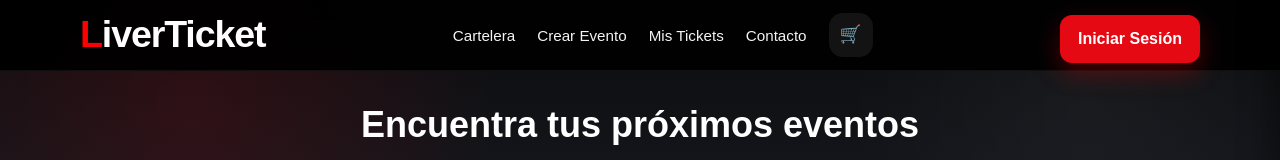
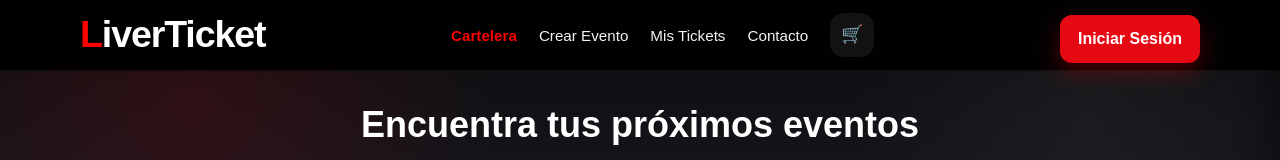
Before and after one commit to liverticket/liverticket, a Next.js app: page / in a window 1280 px wide. Shown: the top 160 px of the page. Built offline with nearby package versions, Linux system fonts and the light colour scheme; no server answers; the database is empty.

Commit message:
cambio de navbar colores

```diff
--- a/app/webpay/retorno/page.js
+++ b/app/webpay/retorno/page.js
@@ -50,6 +50,9 @@ export default function WebpayRetornoPage() {
         if (data.success) {
           localStorage.removeItem(CART_STORAGE_KEY);
           window.dispatchEvent(new Event("liverticket-cart-updated"));
+
+          window.location.href = "/mis-tickets";
+          return;
         }
 
         setResult(data);
--- a/components/Navbar.js
+++ b/components/Navbar.js
@@ -1,6 +1,7 @@
 "use client";
 
 import { useEffect, useRef, useState } from "react";
+import { usePathname } from "next/navigation";
 
 function playNotificationSound() {
   try {
@@ -33,6 +34,8 @@ function playNotificationSound() {
 }
 
 export default function Navbar() {
+  const pathname = usePathname();
+
   const [user, setUser] = useState(null);
   const [userMenuOpen, setUserMenuOpen] = useState(false);
   const [mobileNavOpen, setMobileNavOpen] = useState(false);
@@ -46,6 +49,23 @@ export default function Navbar() {
   const mobileMenuRef = useRef(null);
   const previousPendingCountRef = useRef(null);
   const toastTimeoutRef = useRef(null);
+
+  function isActive(path) {
+    if (path === "/") return pathname === "/";
+    return pathname === path || pathname.startsWith(`${path}/`);
+  }
+
+  function navClass(path) {
+    return isActive(path) ? "active" : "";
+  }
+
+  function cartClass(extraClass = "") {
+    return `cartNavButton ${extraClass} ${isActive("/carrito") ? "activeCart" : ""}`.trim();
+  }
+
+  function mobileNavClass(path) {
+    return isActive(path) ? "activeMobileNav" : "";
+  }
 
   function showToast(message) {
     setToastMessage(message);
@@ -283,15 +303,29 @@ export default function Navbar() {
           </div>
 
           <nav className="navLinks">
-            <a href="/">Cartelera</a>
-            <a href="/crearevento">Crear Evento</a>
+            <a href="/" className={navClass("/")}>
+              Cartelera
+            </a>
 
-            {hasMyEvents && <a href="/mis-eventos">Mis Eventos</a>}
+            <a href="/crearevento" className={navClass("/crearevento")}>
+              Crear Evento
+            </a>
 
-            <a href="/mis-tickets">Mis Tickets</a>
-            <a href="/contacto">Contacto</a>
+            {hasMyEvents && (
+              <a href="/mis-eventos" className={navClass("/mis-eventos")}>
+                Mis Eventos
+              </a>
+            )}
 
-            <a href="/carrito" className="cartNavButton" title="Carrito">
+            <a href="/mis-tickets" className={navClass("/mis-tickets")}>
+              Mis Tickets
+            </a>
+
+            <a href="/contacto" className={navClass("/contacto")}>
+              Contacto
+            </a>
+
+            <a href="/carrito" className={cartClass()} title="Carrito">
               <span className="cartNavIcon">🛒</span>
               {cartCount > 0 && (
                 <span className="cartNavCount">{cartCount}</span>
@@ -303,7 +337,7 @@ export default function Navbar() {
                 <div
                   className={`adminWrapper ${
                     pendingCount > 0 ? "hasPending" : ""
-                  }`}
+                  } ${isActive("/admin/solicitudes") ? "activeAdmin" : ""}`}
                 >
                   <span className="adminText">Solicitudes</span>
 
@@ -318,7 +352,7 @@ export default function Navbar() {
           <div className="navbarRight">
             <a
               href="/carrito"
-              className="cartNavButton mobileOnlyCart"
+              className={cartClass("mobileOnlyCart")}
               title="Carrito"
             >
               <span className="cartNavIcon">🛒</span>
@@ -423,29 +457,49 @@ export default function Navbar() {
         </div>
 
         <nav className="mobileSideNav">
-          <a href="/" onClick={closeAllMenus}>
+          <a href="/" className={mobileNavClass("/")} onClick={closeAllMenus}>
             Cartelera
           </a>
 
-          <a href="/crearevento" onClick={closeAllMenus}>
+          <a
+            href="/crearevento"
+            className={mobileNavClass("/crearevento")}
+            onClick={closeAllMenus}
+          >
             Crear Evento
           </a>
 
           {hasMyEvents && (
-            <a href="/mis-eventos" onClick={closeAllMenus}>
+            <a
+              href="/mis-eventos"
+              className={mobileNavClass("/mis-eventos")}
+              onClick={closeAllMenus}
+            >
               Mis Eventos
             </a>
           )}
 
-          <a href="/mis-tickets" onClick={closeAllMenus}>
+          <a
+            href="/mis-tickets"
+            className={mobileNavClass("/mis-tickets")}
+            onClick={closeAllMenus}
+          >
             Mis Tickets
           </a>
 
-          <a href="/contacto" onClick={closeAllMenus}>
+          <a
+            href="/contacto"
+            className={mobileNavClass("/contacto")}
+            onClick={closeAllMenus}
+          >
             Contacto
           </a>
 
-          <a href="/carrito" onClick={closeAllMenus}>
+          <a
+            href="/carrito"
+            className={mobileNavClass("/carrito")}
+            onClick={closeAllMenus}
+          >
             Carrito
           </a>
 
--- a/styles/navbar.css
+++ b/styles/navbar.css
@@ -487,3 +487,34 @@
     font-size: 0.82rem;
   }
 }
+
+.navLinks a.active {
+  color: #ff0000;
+  font-weight: 800;
+}
+
+.navLinks a.active:hover {
+  color: #ff0000;
+  opacity: 1;
+}
+
+.cartNavButton.activeCart {
+  background: rgba(255, 0, 0, 0.16);
+  border: 1px solid rgba(255, 0, 0, 0.45);
+  box-shadow: 0 0 18px rgba(255, 0, 0, 0.32);
+}
+
+.cartNavButton.activeCart .cartNavIcon {
+  filter: drop-shadow(0 0 6px rgba(255, 0, 0, 0.7));
+}
+
+.adminWrapper.activeAdmin {
+  background: rgba(255, 0, 0, 0.16);
+  border: 1px solid rgba(255, 0, 0, 0.45);
+}
+
+.mobileSideNav a.activeMobileNav {
+  color: #ff0000;
+  font-weight: 900;
+  background: rgba(255, 0, 0, 0.08);
+}
```
